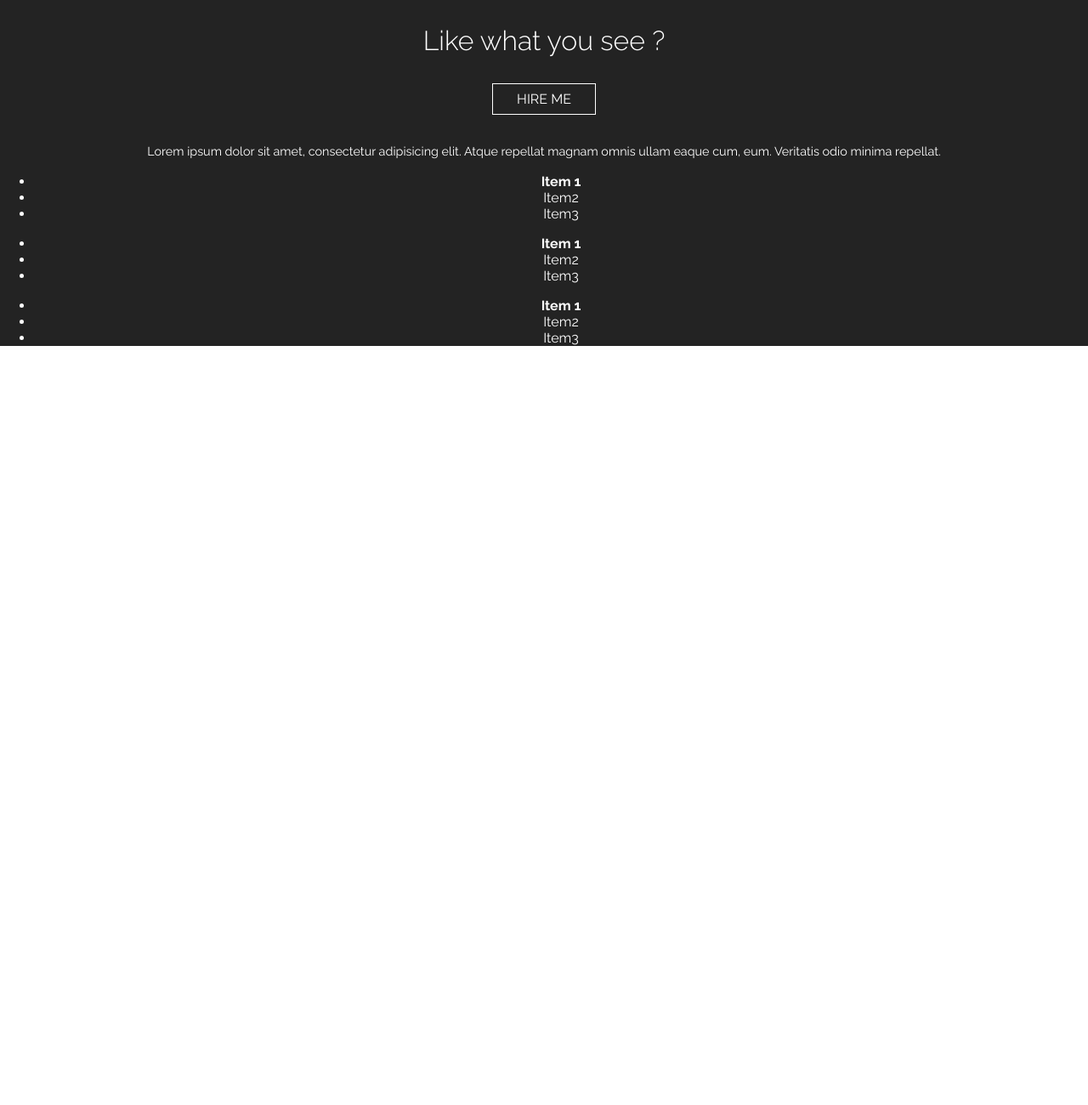
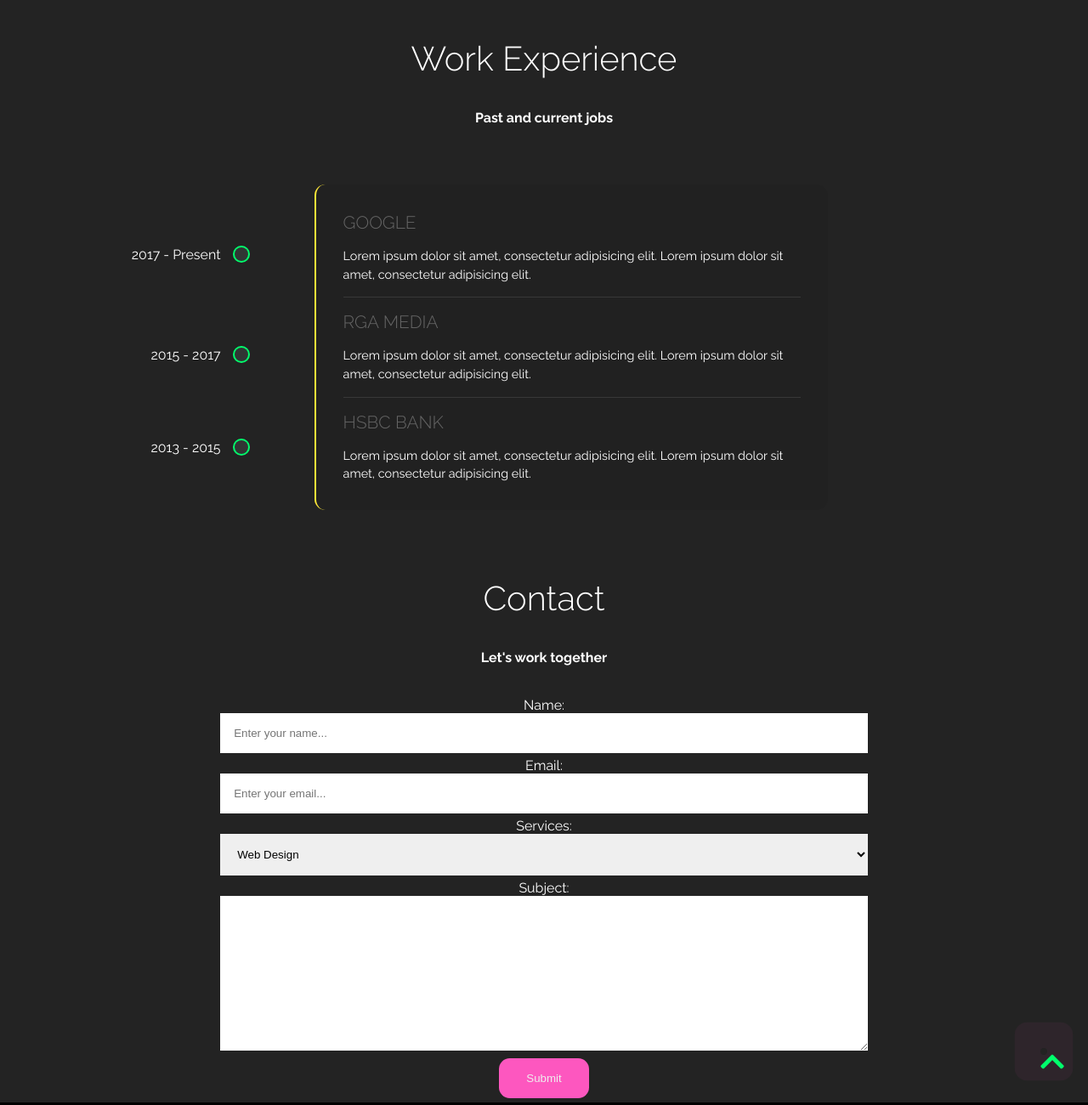
Before and after one commit to mava1412/mava1412.github.io, a website: page index.html in a window 1280 px wide. Shown: the part 1910-3210 px from the top of the page at 85% size. Before the commit the page ends 2333 px from the top, so only its background shows below. Drawn offline with nearby package versions, Linux system fonts and the light colour scheme.

Commit message:
added new timeline and contact sections

```diff
--- a/css/style.css
+++ b/css/style.css
@@ -312,23 +312,200 @@ section.home-hero {
 
 }
 
-/* cta section */
 
-.cta {
+/*Start timeline*/
+
+section.experience {
 	background: #232323;
-	padding: 2em 0;
+	color: #fff;
+}
+section.experience .container {
+	padding: 3em;
+}
+
+.section-heading h6 {
+	font-size: 1em;
+}
+
+.timeline {
+	margin-left: 4em;
+	padding: 2em;
+}
+
+.timeline ul {
+  border-left: 2px solid #ffe838;
+  border-radius: .8rem;
+  background-color: rgba(0,0,0,0.05);
+  /* center the ul */
+  margin: 0 auto;
+  position: relative;
+  padding: 2rem;
+  list-style: none;
+  text-align: left;
+  width: 70%;
+	font-size: .9em;
+}
+
+.timeline h1 {
+  font-size: 1.3rem;
+  text-transform: uppercase;
+  font-weight: 300;
+  margin-bottom: 1rem;
+  opacity: .3;
+}
+
+.timeline .date {
+  border-bottom: 1px solid rgba(255,255,255,0.1);
+  margin-bottom: 1rem;
+  padding-bottom: 1rem;
+  position: relative;
+}
+
+/* select the last item of the ul */
+
+.timeline .date:last-of-type {
+  margin-bottom: 0;
+  padding-bottom: 0;
+  border: none;
+}
+
+/* create the pseudo elements */
+
+.timeline .date::before,
+.timeline .date::after {
+  position: absolute;
+  display: block;
+  top: 50%;
+  transform: translateY(-50%);
+}
+
+.timeline .date::before {
+  /* gets the value of the attribute (date) */
+  content: attr(data-date);
+  /* moves the element all the way to the left */
+  left: -21rem;
+  text-align: right;
+  /* takes the element back to the right */
+  min-width: 12rem;
+  font-size: 1rem;
+}
+
+.timeline .date::after {
+  /* initialises the new content   */
+  content: "";
+  /* creates the new object (circle, square, etc) */
+  box-shadow: 0 0 0 2px #00ff6c;
+  /* turn the element into a circle */
+  border-radius: 100%;
+  /* moves the element all the way to the left */
+  left: -8rem;
+  /* both height and width have the same rem to make a perfect circle */
+  height: 1rem;
+  width: 1rem;
+  background-color: #313534;
+}
+
+/*End timeline*/
+
+/*Start contact*/
+
+.contact {
+  background-color: #232323;
 	color: #fff;
 }
 
-.cta h1 {
-	font-size: 2em;
-	font-weight: 300;
+form {
+  width: 70%;
+  /* to center the form */
+  margin: 0 auto;
 }
 
+form label {
+  font-size: 1em;
+}
 
-/* footer section */
+input,
+select,
+textarea {
+  width: 100%;
+  padding: 1rem;
+  margin-bottom: 5px;
+  border: none;
+  outline-color: #fd57bf;
+}
 
-footer {
-	background: #232323;
+/* this is to style the 'Submit' button */
+input[type="submit"] {
+  /* moves the button to the left */
+  width: initial;
+  background-color: #fd57bf;
+  color: #eee;
+  /* padding top & bottom / left & right */
+  padding: 1rem 2rem;
+  border-radius: .8rem;
+  cursor: pointer;
+  /* which type of effect, in which property it should be applied and for how long */
+  transition: background-color 650ms;
+}
+
+input [type="submit"]:hover {
+  color: #221e3f;
+  background-color: #ffe838;
+}
+
+/*End contact*/
+
+/*Start footer*/
+
+.copyright {
+  width: 100%;
+  text-align: center;
+  background-color: black;
+  padding: 2rem 0;
+  position: relative;
 	color: #fff;
 }
+
+.up {
+  position: absolute;
+  width: .5em;
+  height: .5em;
+  background-color: #232323;
+  top: -4rem;
+  right: 3rem;
+  border-radius: 100%;
+  /* to center the icon in the middle */
+  display: flex;
+  /* add the animation from section below */
+  animation: pulse 2s infinite;
+  cursor: pointer;
+}
+
+.up i {
+  color: #00ff6c;
+  font-size: 2rem;
+	top: -4rem;
+  right: 3rem;
+}
+
+.copyright p {
+  font-size: 1.4rem;
+}
+
+/*End footer*/
+
+/*Start animations*/
+
+@keyframes pulse {
+  0%{
+    box-shadow: 0 0 0 0 rgba(253, 87, 191, 0.99);
+  }
+  70%{
+    box-shadow: 0 0 0 2rem rgba(253, 87, 191, 0);
+  }
+  100%{
+    box-shadow: 0 0 0 0 rgba(253, 87, 191, 0);
+  }
+}
+
+/*End animations*/
--- a/index.html
+++ b/index.html
@@ -5,17 +5,15 @@
     <meta name="viewport" content="width=device-width, initial-scale=1.0">
     <meta http-equiv="X-UA-Compatible" content="ie=edge">
     <title>Mariano Vazquez | Front End Engineer</title>
-    <!-- css -->
-    <link rel="stylesheet" href="css/style.css">
 
     <!-- google fonts -->
     <link href="https://fonts.googleapis.com/css?family=Raleway:300,400,700,900" rel="stylesheet">
 
-    <!-- jquery -->
-    <script src="https://code.jquery.com/jquery-3.3.1.js"></script>
+    <!-- font awesome icons -->
+      <link rel="stylesheet" href="https://use.fontawesome.com/releases/v5.7.2/css/all.css" integrity="sha384-fnmOCqbTlWIlj8LyTjo7mOUStjsKC4pOpQbqyi7RrhN7udi9RwhKkMHpvLbHG9Sr" crossorigin="anonymous">
 
-    <!-- font awesome icons -->
-    <link rel="stylesheet" href="https://stackpath.bootstrapcdn.com/font-awesome/4.7.0/css/font-awesome.min.css">
+    <!-- css -->
+    <link rel="stylesheet" href="css/style.css">
 
 </head>
 <body>
@@ -130,17 +128,76 @@
   </section>
 
 
-  <section class="cta">
+  <section class="experience" id="experience">
+    <div class="container">
+      <div class="section-heading">
+        <h1>Work Experience</h1>
+        <h6>Past and current jobs</h6>
+      </div>
+      <div class="timeline" data-aos="fade-down" data-aos-delay="300">
+        <ul>
+          <li class="date" data-date="2017 - Present">
+            <h1>Google</h1>
+            <p>
+              Lorem ipsum dolor sit amet, consectetur adipisicing elit.
+              Lorem ipsum dolor sit amet, consectetur adipisicing elit.
+            </p>
+          </li>
+          <li class="date" data-date="2015 - 2017">
+            <h1>RGA Media</h1>
+            <p>
+              Lorem ipsum dolor sit amet, consectetur adipisicing elit.
+              Lorem ipsum dolor sit amet, consectetur adipisicing elit.
+            </p>
+          </li>
+          <li class="date" data-date="2013 - 2015">
+            <h1>HSBC Bank</h1>
+            <p>
+              Lorem ipsum dolor sit amet, consectetur adipisicing elit.
+              Lorem ipsum dolor sit amet, consectetur adipisicing elit.
+            </p>
+          </li>
+        </ul>
+      </div>
+    </div>
+  </section>
+  <!-- <section class="cta">
     <div class="container">
       <h1 class="title title-cta">Like what you see ?
-        <!-- <span>Drop me a line!</span> -->
+        <span>Drop me a line!</span>
       </h1>
       <a href="#" class="button button-contact-us">Hire me</a>
     </div>
+  </section> -->
+
+  <section class="contact" id="contact">
+    <div class="container">
+      <div class="section-heading">
+        <h1>Contact</h1>
+        <h6>Let's work together</h6>
+      </div>
+      <form action="" data-aos="fade-up" data-aos-delay="300">
+        <label for="name">Name:</label>
+        <input type="text" id="name" name="name" placeholder="Enter your name..." required>
+        <label for="name">Email:</label>
+        <input type="email" id="email" name="email" placeholder="Enter your email..." required>
+        <label for="service">Services:</label>
+        <select name="services" id="service">
+          <option value="">Web Design</option>
+          <option value="">Web Development</option>
+          <option value="">Quality Assurance</option>
+        </select>
+        <label for="subject">Subject:</label>
+        <textarea name="subject" id="subject" rows="10" cols="10"></textarea>
+        <input type="submit" value="Submit">
+      </form>
+    </div>
   </section>
 
-  <footer>
-
+  <footer class="copyright">
+    <div class="up" id="up">
+      <i class="fas fa-chevron-up"></i>
+    </div>
     <div class="col-3">
       <p>Lorem ipsum dolor sit amet, consectetur adipisicing elit. Atque repellat magnam omnis ullam eaque cum, eum. Veritatis odio minima repellat.
       </p>
@@ -172,6 +229,9 @@
 
   </footer>
 
+  <script src="https://ajax.googleapis.com/ajax/libs/jquery/3.3.1/jquery.min.js"></script>
+  <script src="https://unpkg.com/aos@next/dist/aos.js"></script>
+  <script src="main.js"></script>
 
 </body>
 </html>
```
Also changed, not shown: 1 other file.
